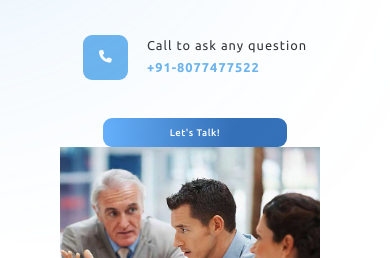
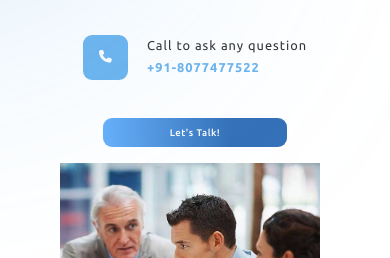
Before and after one commit to DustinAbhishekk/orbytez, a website: page ObytezProject/index.html in a window 390 px wide. Shown: the part 1366-1624 px from the top of the page. Drawn offline with Linux system fonts and the light colour scheme.

Commit message:
Update quries.css

```diff
--- a/ObytezProject/src/css/quries.css
+++ b/ObytezProject/src/css/quries.css
@@ -339,6 +339,9 @@
   .grid {
     row-gap: 0rem;
   }
+ .section-about .grid {
+    row-gap: 2rem;
+  }
   .logo {
     height: 5rem;
   }
```
